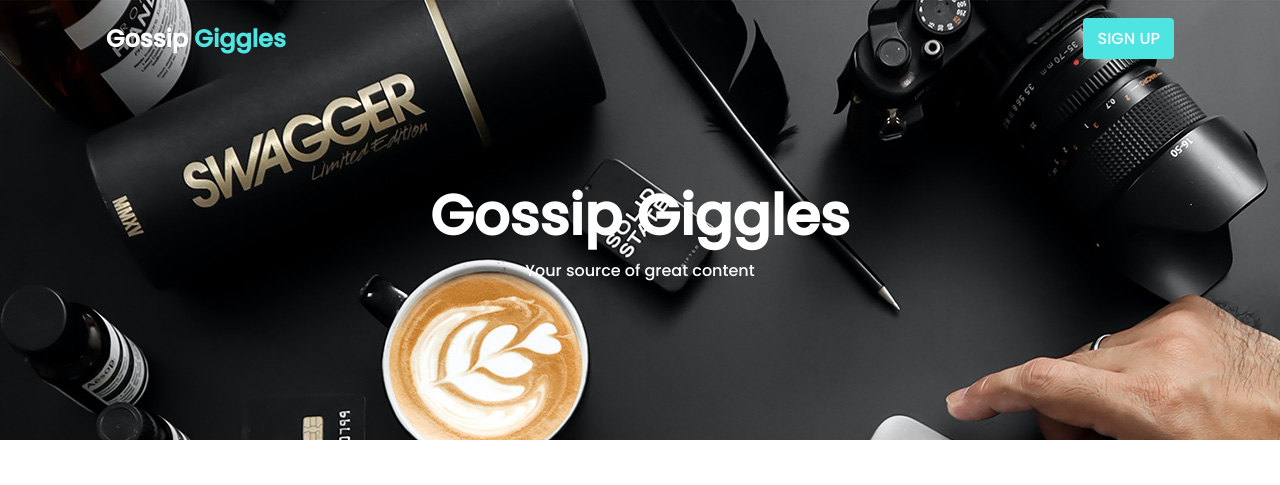
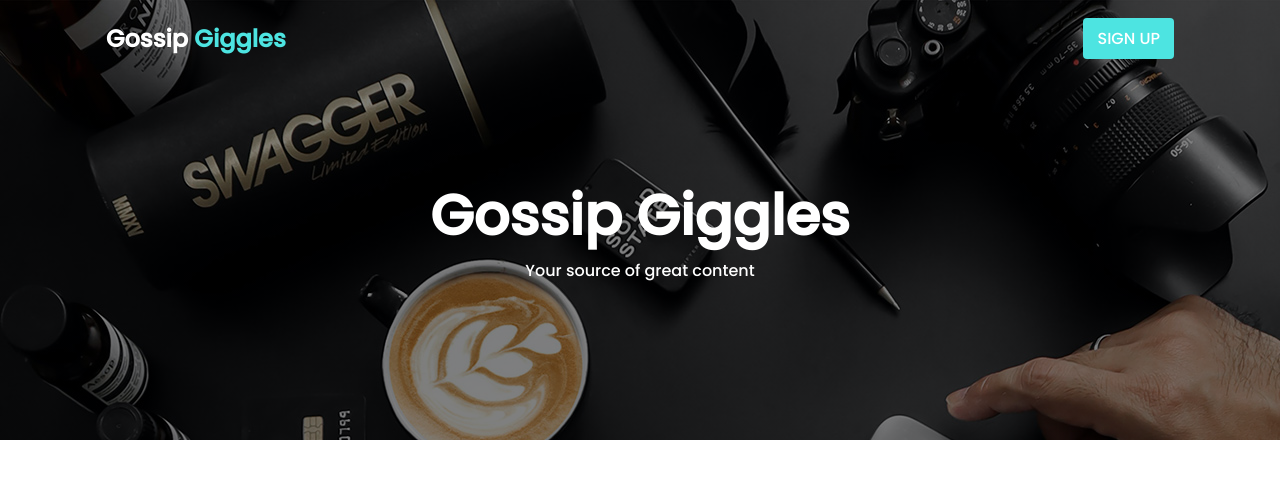
Before and after one commit to Egbuta-Godslove/GOSSIP_GIGGLES_BLOG_BLOG_PROJECT_MVP., a plain HTML site: page index.html in a window 1280 px wide. Shown: the top 485 px of the page. Drawn offline with nearby package versions, Linux system fonts and the light colour scheme.

Commit message:
Update style.css

```diff
--- a/css/style.css
+++ b/css/style.css
@@ -97,7 +97,7 @@ header.shadow.logo{
 .home{
     width: 100%;
     min-height: 440px;
-    background: url("/images/welcome-1600.JPG");
+    background-image: linear-gradient(rgba(0,0,0,0.5), rgba(0,0,0,0.5)), url("/images/welcome-1600.jpg");
     display: grid;
     justify-content: center;
     align-items: center;
```
